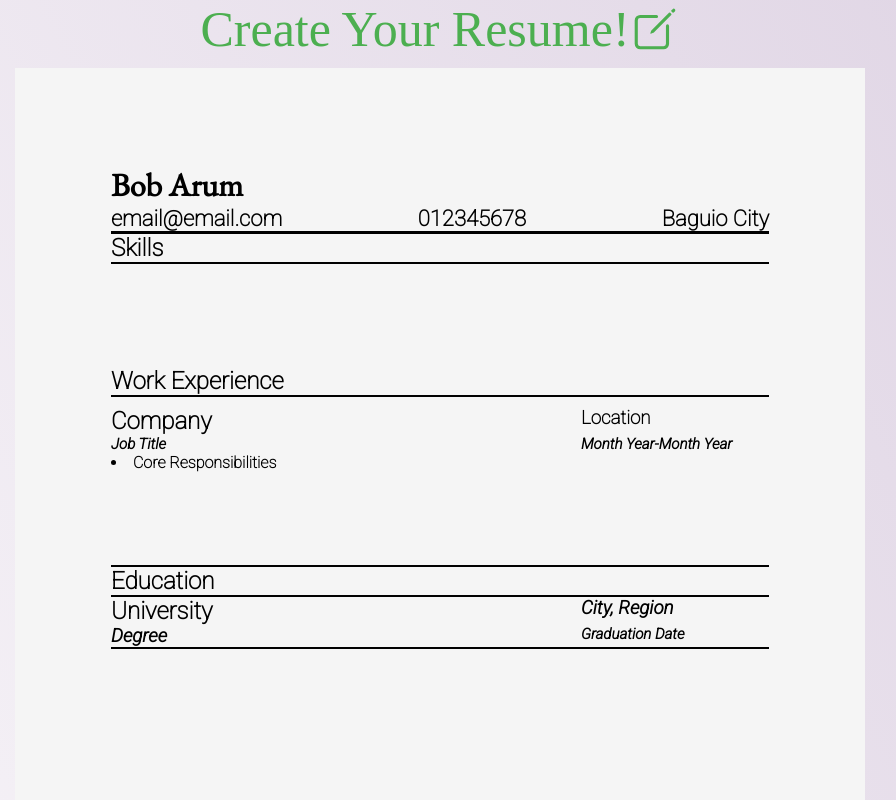
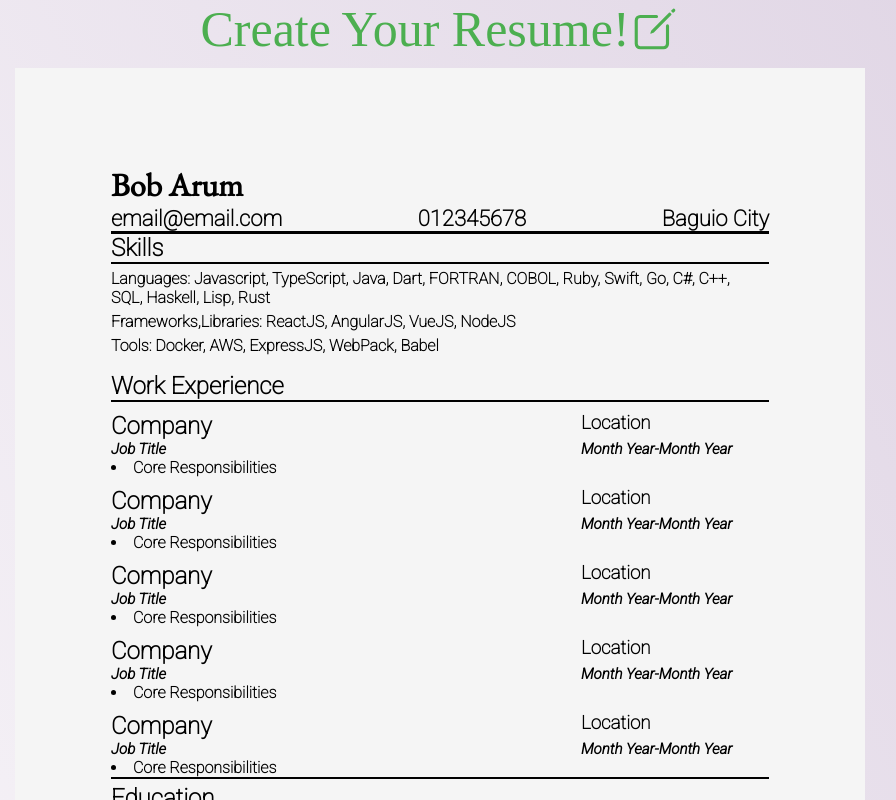
Before and after one commit to NilRyan/cv-project, a React (Create React App) app: page / in a window 1280 px wide. Shown: the top 800 px of the page, without its empty margins (200-1096 px from the left). Built offline with nearby package versions, Linux system fonts and the light colour scheme; a web font is replaced by a local one.

Commit message:
lorem ipsum cv

```diff
--- a/src/components/output/DisplayResume.js
+++ b/src/components/output/DisplayResume.js
@@ -42,7 +42,8 @@ const DisplayResume = (props) => {
         </div>
         <div className="work-exp">
           <h2>Work Experience</h2>
-          {work.map((element, index) => (
+          {work.length > 1 ? (
+            work.map((element, index) => (
               <div key={index} className="work-wrapper">
                 <div className="work-info">
                   <h1>{element.workCompany || `Company`}</h1>
@@ -59,7 +60,66 @@ const DisplayResume = (props) => {
                   </li>
                 </div>
               </div>
-          ))}
+            ))
+          ) : (
+            <div>
+              <div className="work-wrapper">
+                <div className="work-info">
+                  <h1>Company</h1>
+                  <h3>Location</h3>
+                  <h4>Job Title</h4>
+                  <h4>Month Year-Month Year</h4>
+                </div>
+                <div className="work-core">
+                  <li>Core Responsibilities</li>
+                </div>
+              </div>
+              <div className="work-wrapper">
+                <div className="work-info">
+                  <h1>Company</h1>
+                  <h3>Location</h3>
+                  <h4>Job Title</h4>
+                  <h4>Month Year-Month Year</h4>
+                </div>
+                <div className="work-core">
+                  <li>Core Responsibilities</li>
+                </div>
+              </div>
+              <div className="work-wrapper">
+                <div className="work-info">
+                  <h1>Company</h1>
+                  <h3>Location</h3>
+                  <h4>Job Title</h4>
+                  <h4>Month Year-Month Year</h4>
+                </div>
+                <div className="work-core">
+                  <li>Core Responsibilities</li>
+                </div>
+              </div>
+              <div className="work-wrapper">
+                <div className="work-info">
+                  <h1>Company</h1>
+                  <h3>Location</h3>
+                  <h4>Job Title</h4>
+                  <h4>Month Year-Month Year</h4>
+                </div>
+                <div className="work-core">
+                  <li>Core Responsibilities</li>
+                </div>
+              </div>
+              <div className="work-wrapper">
+                <div className="work-info">
+                  <h1>Company</h1>
+                  <h3>Location</h3>
+                  <h4>Job Title</h4>
+                  <h4>Month Year-Month Year</h4>
+                </div>
+                <div className="work-core">
+                  <li>Core Responsibilities</li>
+                </div>
+              </div>
+            </div>
+          )}
         </div>
 
         <div className="education">
@@ -71,9 +131,18 @@ const DisplayResume = (props) => {
               <h3>{eduDegree || `Degree`}</h3>
               <h4>{eduGradDate || `Graduation Date`}</h4>
             </div>
-            {eduAwards.map((item, index) => (
+            {eduAwards.length > 1 ? (
+              eduAwards.map((item, index) => (
                 <li key={`${item}${index}`}>{item}</li>
-            ))}
+              ))
+            ) : (
+              <>
+                <li>Dean's Lister</li>
+                <li>Nulla non enim do anim minim.</li>
+                <li>Nulla non enim do anim minim.</li>
+                <li>Nulla non enim do anim minim.</li>
+              </>
+            )}
           </div>
         </div>
       </div>
--- a/src/components/output/ListSkills.js
+++ b/src/components/output/ListSkills.js
@@ -8,6 +8,19 @@ export default class ListSkills extends Component {
   }
 
   render() {
-    return <ul> {this.listSkills()}</ul>;
+    const { skills } = this.props;
+    if (skills.length > 0) {
+      return <ul> {this.listSkills()}</ul>;
+    }
+    return (
+      <ul>
+        <li>
+          Languages: Javascript, TypeScript, Java, Dart, FORTRAN, COBOL, Ruby,
+          Swift, Go, C#, C++, SQL, Haskell, Lisp, Rust
+        </li>
+        <li>Frameworks,Libraries: ReactJS, AngularJS, VueJS, NodeJS </li>
+        <li>Tools: Docker, AWS, ExpressJS, WebPack, Babel</li>
+      </ul>
+    );
   }
 }
--- a/src/styles/AllInfo.css
+++ b/src/styles/AllInfo.css
@@ -4,6 +4,9 @@
   display: grid;
   justify-items: center;
   align-items: center;
+}
+.head:hover{
+  cursor: pointer;
 }
 .head > h1 {
   display: flex;
--- a/src/styles/DisplayResume.css
+++ b/src/styles/DisplayResume.css
@@ -42,6 +42,7 @@ li{
 .work-exp {
   border-bottom: 2px solid black;
   min-height: 200px;
+  margin-bottom: 5px;
 }
 .work-exp > h2{
   width: 658px;
@@ -67,9 +68,11 @@ li{
 }
 .education {
   border-bottom: 2px solid black;
+  margin-bottom: 10px;
 }
 .education > h2 {
   border-bottom: 2px solid black;
+  margin-bottom: 5px;
 }
 .edu-info {
   display: grid;
```
Lines whose indentation alone changed are shown as unchanged.
